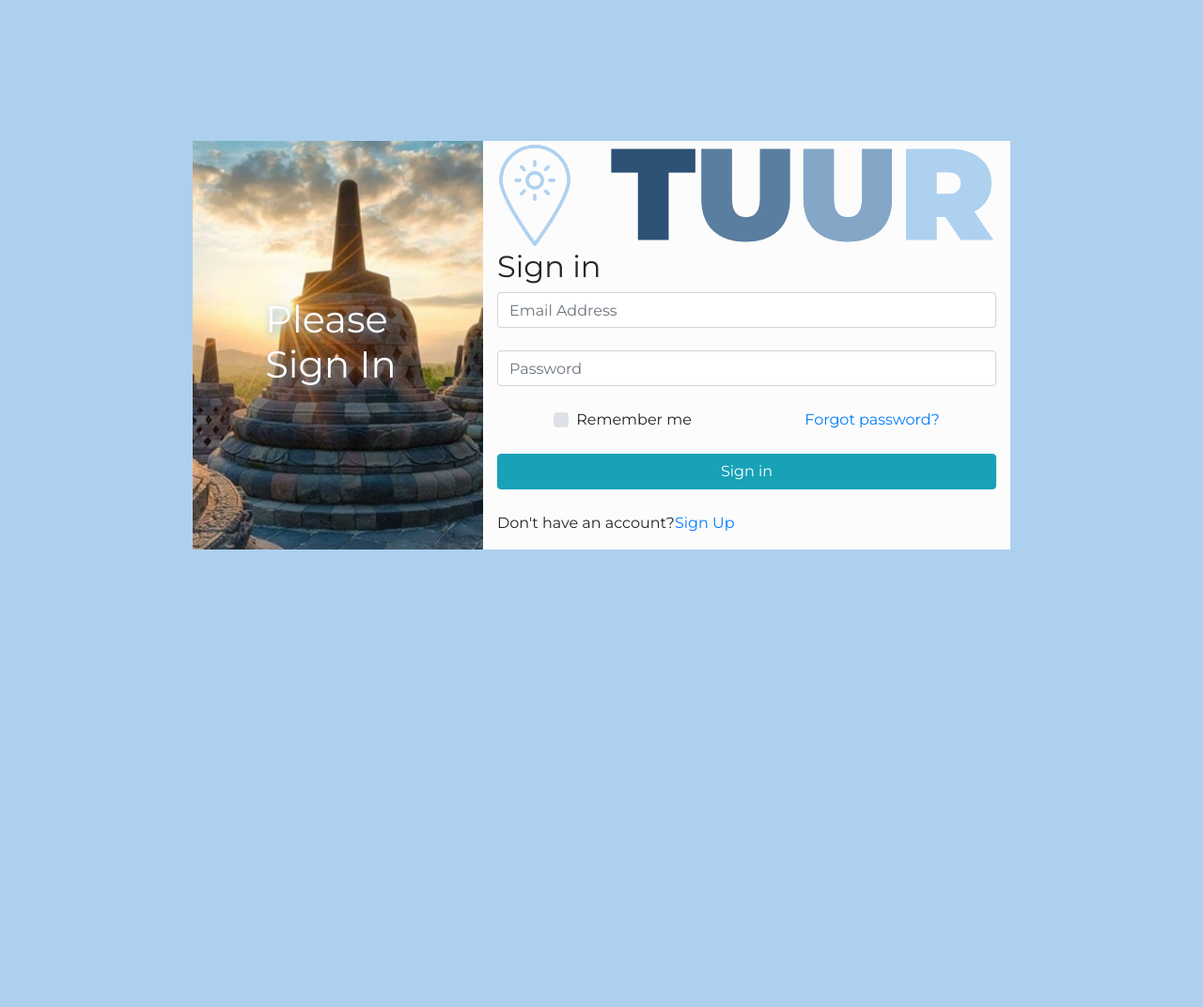
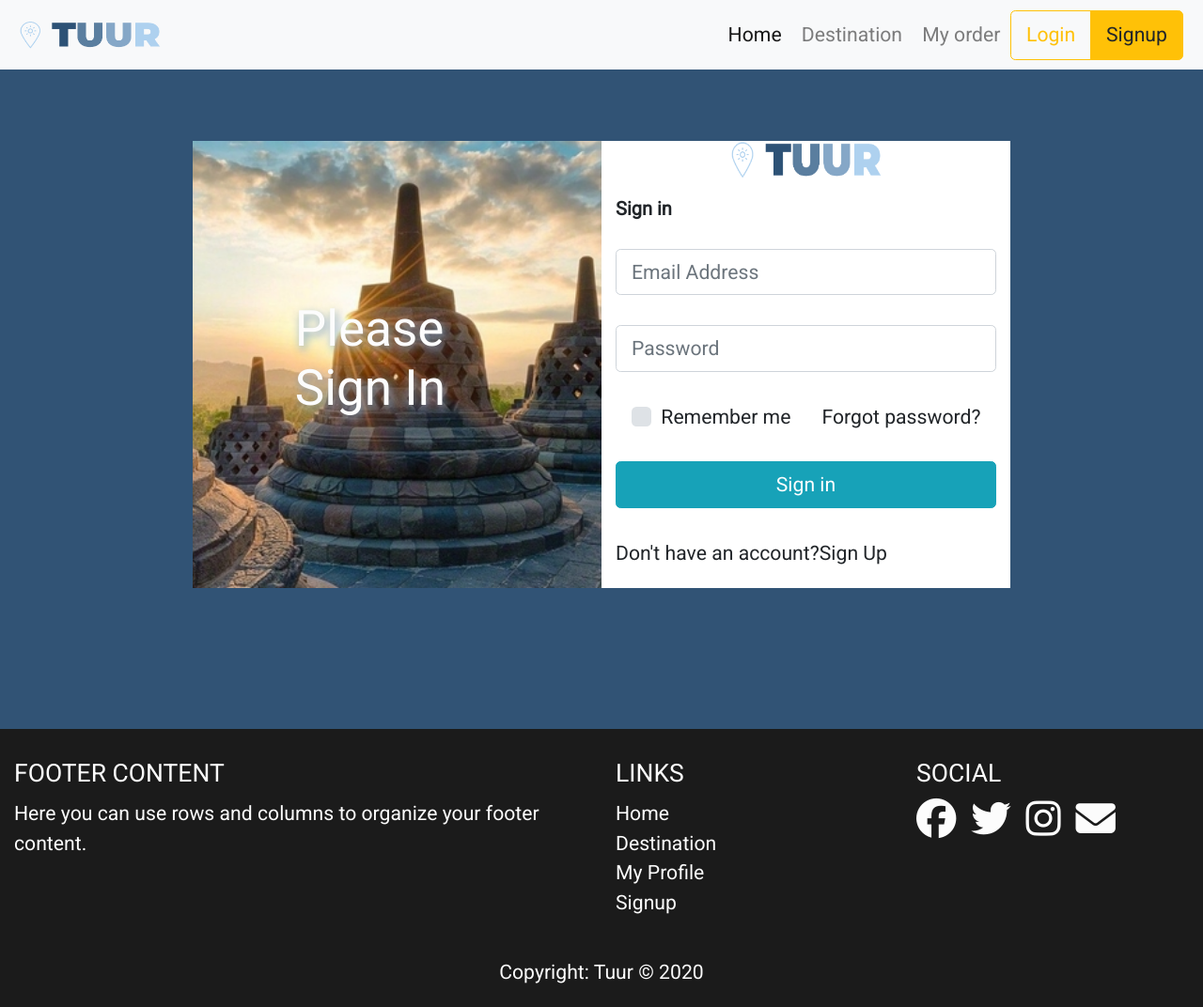
Before and after one commit to naufalg/tuur-website, a plain HTML site: page pages/Login/login.html in a window 1280 px wide. Shown: the whole page at 94% size. Before the commit the page ends 800 px from the top, so only its background shows below. Drawn offline with nearby package versions, Linux system fonts and the light colour scheme.

Commit message:
Login form progress

```diff
--- a/pages/Login/login.html
+++ b/pages/Login/login.html
@@ -23,8 +23,11 @@
       integrity="sha384-MCw98/SFnGE8fJT3GXwEOngsV7Zt27NXFoaoApmYm81iuXoPkFOJwJ8ERdknLPMO"
       crossorigin="anonymous"
     />
-    <!-- custom css -->
+    <!-- custom css login -->
     <link rel="stylesheet" href="./style.css" />
+
+    <!-- custom css from Index.html for navbar and footer-->
+    <link rel="stylesheet" href="/style/style.css">
     <!-- fonts -->
     <link
       href="https://fonts.googleapis.com/css2?family=Roboto:wght@400&display=swap"
@@ -50,14 +53,50 @@
   <body>
     <!-- navbar -->
     <header>
-      <nav></nav>
+      <nav class="navbar fixed-top navbar-expand-lg navbar-light bg-light">
+        <a class="navbar-brand" href="#">
+          <img src="/assets/images/tuur.png" width="150" height="30" alt="" />
+        </a>
+        <button
+          class="navbar-toggler"
+          type="button"
+          data-toggle="collapse"
+          data-target="#navbarNav"
+          aria-controls="navbarNav"
+          aria-expanded="false"
+          aria-label="Toggle navigation"
+        >
+          <span class="navbar-toggler-icon"></span>
+        </button>
+        <div class="collapse navbar-collapse" id="navbarNav">
+          <ul class="navbar-nav ml-auto">
+            <li class="nav-item active">
+              <a class="nav-link" href="#"
+                >Home <span class="sr-only">(current)</span></a
+              >
+            </li>
+            <li class="nav-item">
+              <a class="nav-link" href="#">Destination</a>
+            </li>
+            <li class="nav-item">
+              <a class="nav-link" href="#">My order</a>
+            </li>
+            <div class="btn-group" role="group" aria-label="Basic example">
+              <button class="btn btn-outline-warning" type="button">
+                Login
+              </button>
+              <button class="btn btn btn-warning" type="button">Signup</button>
+            </div>
+          </ul>
+        </div>
+      </nav>
     </header>
     <!-- main -->
     <main>
       <!-- isi contentnya disini -->
       <section>
         <!-- ======================= login ======================= -->
-        <div class="container">
+        <div  class="container">
           <div class="row">
             <!--======bagian gambar======-->
             <div class="col bagian-gambar">
@@ -73,7 +112,7 @@
                   <a href="/index.html">
                   <img class="center" src="/assets/images/tuur.png" />
                 </a>
-                  <h2>Sign in</h2>
+                  <h2 class="signin">Sign in</h2>
                   <!-- email -->
                   <input
                     type="email"
@@ -123,9 +162,81 @@
         <!-- ======================= end login ======================= -->
       </section>
     </main>
-    <!-- footer -->
-    <footer></footer>
+     <!-- Footer -->
+     <footer class="page-footer font-small blue pt-4">
+      <!-- Footer Links -->
+      <div class="container-fluid text-center text-md-left">
+        <!-- Grid row -->
+        <div style="background-color: #1b1b1b;" class="row">
+          <!-- Grid column -->
+          <div class="col-md-6 mt-md-0 mt-3">
+            <!-- Content -->
+            <h5 class="text-uppercase">Footer Content</h5>
+            <p>
+              Here you can use rows and columns to organize your footer content.
+            </p>
+          </div>
+          <!-- Grid column -->
 
+          <hr class="clearfix w-100 d-md-none pb-3" />
+
+          <!-- Grid column -->
+          <div class="col-md-3 mb-md-0 mb-3">
+            <!-- Links -->
+            <h5 class="text-uppercase">Links</h5>
+
+            <ul class="list-unstyled">
+              <li>
+                <a href="#!">Home</a>
+              </li>
+              <li>
+                <a href="#!">Destination</a>
+              </li>
+              <li>
+                <a href="#!">My Profile</a>
+              </li>
+              <li>
+                <a href="#!">Signup</a>
+              </li>
+            </ul>
+          </div>
+          <!-- Grid column -->
+
+          <!-- Grid column -->
+          <div class="col-md-3 mb-md-0 mb-3">
+            <!-- Links -->
+            <h5 class="text-uppercase">Social</h5>
+
+            <ul class="list-unstyled">
+              <li class="list-inline-item">
+                <a href=""> <i class="fab fa-2x fa-facebook-f"> </i> </a>
+              </li>
+              <li class="list-inline-item">
+                <a href=""> <i class="fab fa-2x fa-twitter"> </i> </a>
+              </li>
+              <li class="list-inline-item">
+                <a href="">
+                  <i class="fab fa-2x fa-instagram"> </i>
+                </a>
+              </li>
+              <li class="list-inline-item">
+                <a href=""> <i class="fas fa-2x fa-envelope"> </i> </a>
+              </li>
+            </ul>
+          </div>
+          <!-- Grid column -->
+        </div>
+        <!-- Grid row -->
+      </div>
+      <!-- Footer Links -->
+
+      <!-- Copyright -->
+      <div class="footer-copyright text-center py-3">
+        Copyright: Tuur © 2020
+      </div>
+      <!-- Copyright -->
+    </footer>
+    <!-- Footer -->
     <!-- bootstrap script -->
     <script
       src="https://code.jquery.com/jquery-3.3.1.slim.min.js"
--- a/pages/Login/style.scss
+++ b/pages/Login/style.scss
@@ -71,8 +71,8 @@ body::-webkit-scrollbar-thumb:hover {
 
 /* main */
 body {
-  background-color: #add0ef;
-  font-family: "Montserrat", sans-serif;
+  background-color: #315375;
+  font-family: "Roboto", sans-serif;
 }
 
 /* id */
@@ -84,7 +84,7 @@ body {
   padding: 150px;
 }
 .row {
-  background-color: #fcfcfc;
+  background-color: #fff;
 }
 
 .bagian-gambar {
@@ -104,6 +104,24 @@ body {
   top: 50%;
   left: 50%;
   transform: translate(-50%, -50%);
+}
+
+.signin {
+  font-size: 20px;
+  padding-top: 20px;
+  padding-bottom: 20px;
+  font-weight: bold;
+}
+
+.center {
+  height: 40px;
+  width: 160px;
+  display: block;
+  margin: auto;
+}
+
+.test {
+  background-color: #315375;
 }
 
 /* media query */
```
Also changed, not shown: pages/Login/style.css, 1 other file.
